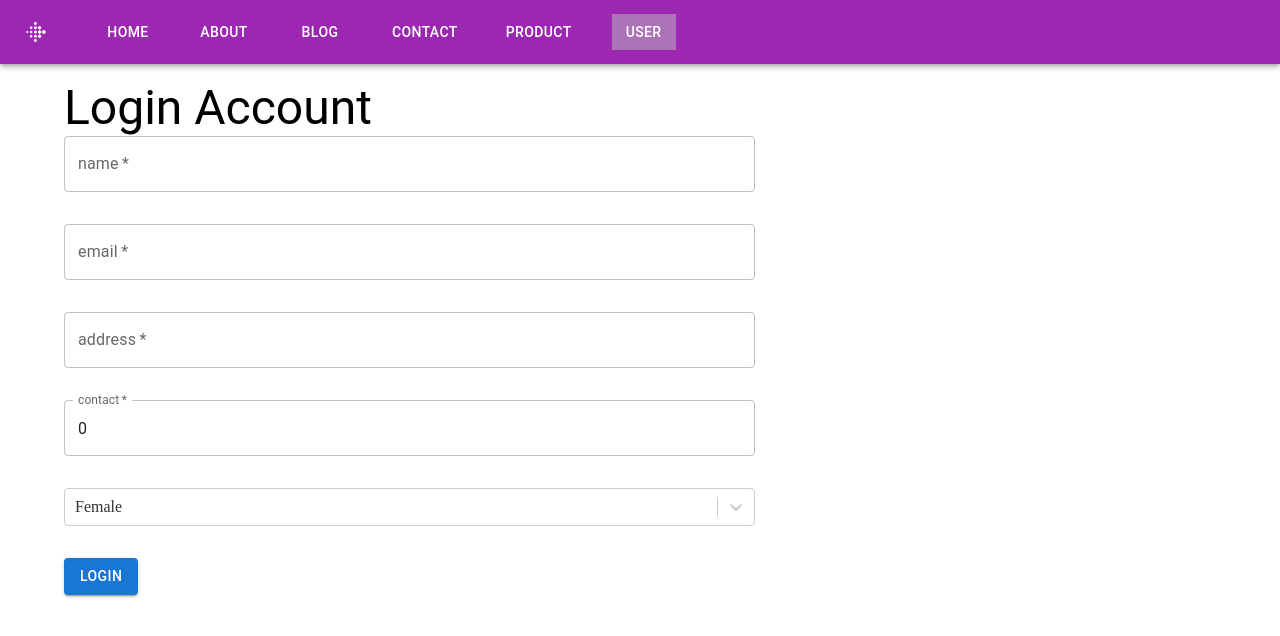
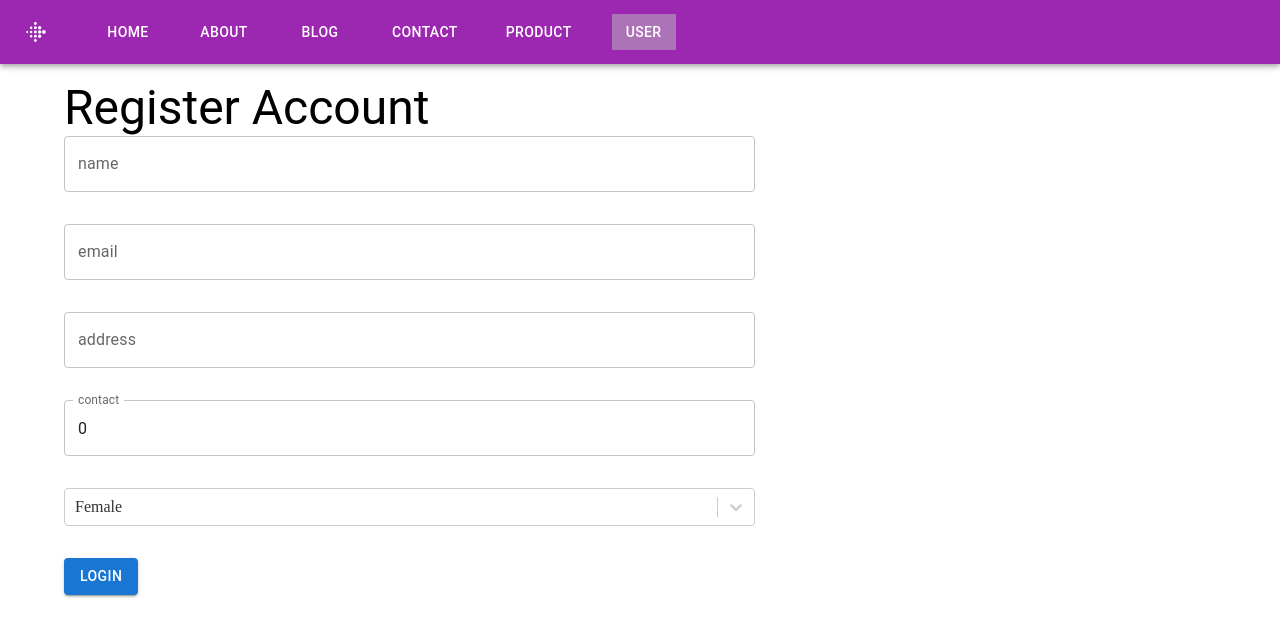
Before and after one commit to Nis13/react-basics, a React (Vite) app: page /user in a window 1280 px wide. Shown: the top 636 px of the page. Built offline with nearby package versions, Linux system fonts and the light colour scheme.

Commit message:
add Yup validation

```diff
--- a/package.json
+++ b/package.json
@@ -19,7 +19,8 @@
     "react": "^18.3.1",
     "react-dom": "^18.3.1",
     "react-select": "^5.8.2",
-    "react-table": "^7.8.0"
+    "react-table": "^7.8.0",
+    "yup": "^1.4.0"
   },
   "devDependencies": {
     "@eslint/js": "^9.13.0",
--- a/src/pages/userpage.tsx
+++ b/src/pages/userpage.tsx
@@ -1,8 +1,9 @@
-import React, { useState } from "react";
+import { useState } from "react";
 import { PostUser } from "../hooks/userapi";
 import { Box, Button, Container, TextField, Typography } from "@mui/material";
 import Select from "react-select";
-import { useFormik } from "formik";
+import { Form, Formik } from "formik";
+import * as Yup from "yup";
 
 const Userpage = () => {
   const options = [
@@ -12,24 +13,53 @@ const Userpage = () => {
   ];
   const [responseStatus, setResponseStatus] = useState<string | null>(null);
 
-  const formik = useFormik({
-    initialValues: {
+  const registerSchema = Yup.object().shape({
+    name: Yup.string().required("Name is required"),
+    address: Yup.string().required("Address is Required"),
+    email: Yup.string()
+      .email("should be in email format eg: abc@mail.com")
+      .required("Email is Required"),
+    gender: Yup.string(),
+    contact: Yup.number()
+      .positive()
+      .integer()
+      .test(
+        "len",
+        "Must be exactly 10 digits",
+        (val) => val?.toString().length === 10
+      )
+      .required("Required"),
+  });
+
+  return (
+    <Container>
+      <Typography variant="h3">Register Account</Typography>
+      <Formik
+        initialValues={{
           name: "",
           address: "",
           contact: 0,
           email: "",
           gender: options[0].value,
-    },
-    onSubmit: async (values) => {
+        }}
+        validationSchema={registerSchema}
+        onSubmit={async (values, { resetForm }) => {
           const result = await PostUser(values);
           setResponseStatus(result);
-    },
-  });
-
+          resetForm();
+        }}
+      >
+        {(props) => {
+          const {
+            values,
+            setFieldValue,
+            handleChange,
+            errors,
+            touched,
+            isSubmitting,
+          } = props;
           return (
-    <Container>
-      <Typography variant="h3">Login Account</Typography>
-      <form onSubmit={formik.handleSubmit}>
+            <Form>
               <Box
                 sx={{
                   display: "flex",
@@ -42,53 +72,71 @@ const Userpage = () => {
                   label="name"
                   type="text"
                   name="name"
-            value={formik.values.name}
-            onChange={formik.handleChange}
-            required
+                  value={values.name}
+                  onChange={handleChange}
                 />
+                {errors.name && touched.name ? (
+                  <Box color={"red"}>{errors.name}</Box>
+                ) : null}
+
                 <TextField
                   label="email"
                   type="email"
                   name="email"
-            value={formik.values.email}
-            onChange={formik.handleChange}
-            required
+                  value={values.email}
+                  onChange={handleChange}
                 />
+                {errors.email && touched.email ? (
+                  <Box color={"red"}>{errors.email}</Box>
+                ) : null}
+
                 <TextField
                   label="address"
                   type="text"
                   name="address"
-            value={formik.values.address}
-            onChange={formik.handleChange}
-            required
+                  value={values.address}
+                  onChange={handleChange}
                 />
+                {errors.address && touched.address ? (
+                  <Box color={"red"}>{errors.address}</Box>
+                ) : null}
+
                 <TextField
                   label="contact"
                   type="number"
                   name="contact"
-            value={formik.values.contact}
-            onChange={formik.handleChange}
-            required
+                  value={values.contact}
+                  onChange={handleChange}
                 />
+                {errors.contact && touched.contact ? (
+                  <Box color={"red"}>{errors.contact}</Box>
+                ) : null}
 
                 <Select
                   options={options}
                   defaultValue={options[0]}
                   name="gender"
                   isSearchable={false}
-            onChange={(option) => formik.setFieldValue("gender", option?.value)}
+                  onChange={(option) => setFieldValue("gender", option?.value)}
                 />
+                {errors.gender && touched.gender ? (
+                  <Box color={"red"}>{errors.gender}</Box>
+                ) : null}
                 <Box>
                   <Button
                     variant="contained"
                     type="submit"
                     sx={{ backgroundColor: "" }}
+                    disabled={isSubmitting}
                   >
                     Login
                   </Button>
                 </Box>
               </Box>
-      </form>
+            </Form>
+          );
+        }}
+      </Formik>
       {responseStatus && <p>{responseStatus}</p>}
     </Container>
   );
```
Also changed, not shown: 1 other file (tests, documents, lock files or other folders). Lines whose indentation alone changed are shown as unchanged.
